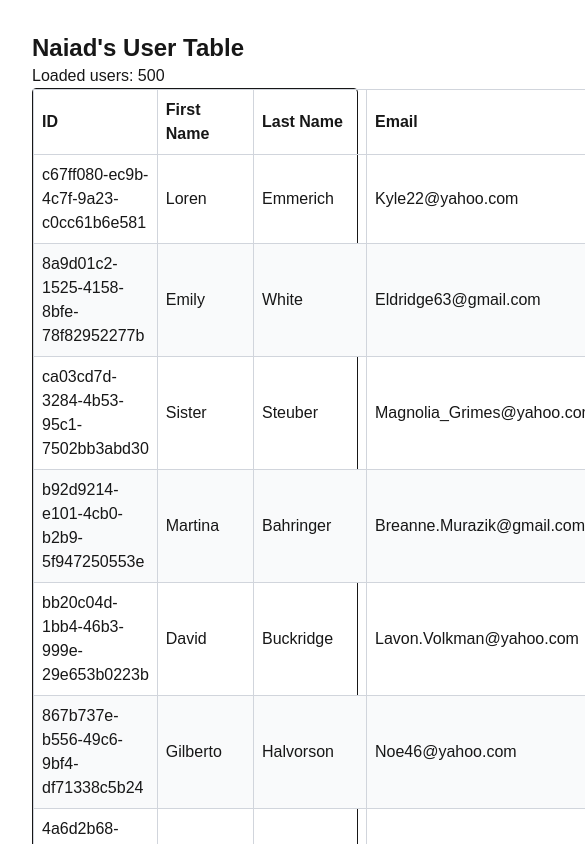
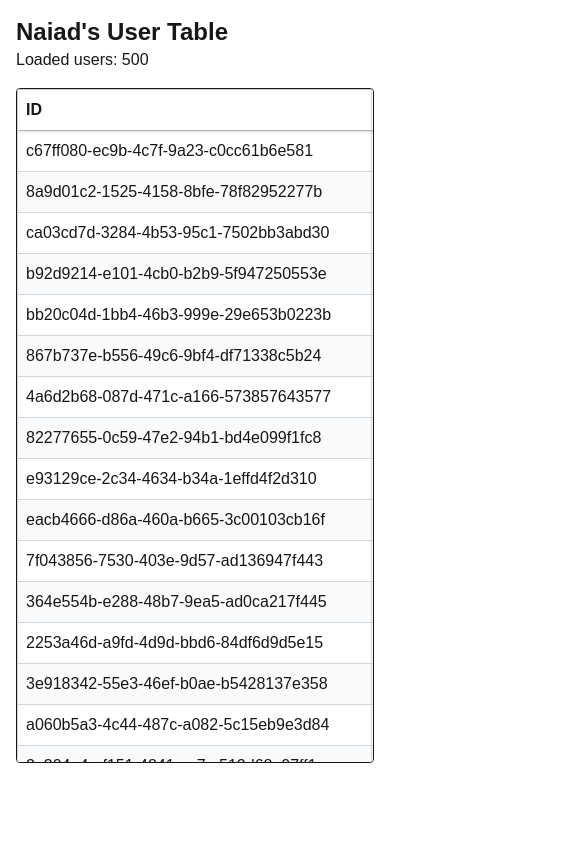
Before and after one commit to naiadbaksh/react-table-nb, a Next.js app: page / in a window 390 px wide. Shown: the top 844 px of the page, 585 px wide, since content can reach past the window. Built offline with nearby package versions, Linux system fonts and the light colour scheme.

Commit message:
modifying design - adding sticky table heads, responsiveness

```diff
--- a/src/app/page.tsx
+++ b/src/app/page.tsx
@@ -26,13 +26,13 @@
   }, []);
 
   return (
-    <main className="p-8">
+    <main className="p-4 sm:p-8">
       <h1 className="text-2xl font-bold">Naiad's User Table</h1>
       <p>Loaded users: {users.length}</p>
 
-      <div className="overflow-auto-max-h max-h-[80vh border rounded">
-        <table className="min-w-full border-collapse border border-gray-300">
-          <thead>
+      <div className="overflow-x-auto max-h-[80vh] border rounded mt-4">
+        <table className="lg:min-w-full min-w-[900px] border-collapse border border-gray-300">
+          <thead className="sticky top-0 bg-white shadow z-10">
             <tr>
               <th className="border border-gray-300 p-2 text-left">ID</th>
               <th className="border border-gray-300 p-2 text-left">
@@ -41,21 +41,26 @@
               <th className="border border-gray-300 p-2 text-left">
                 Last Name
               </th>
-              <th className="border border-gray-300 p-2 text-left">Email</th>
-              <th className="border border-gray-300 p-2 text-left">City</th>
-              <th className="border border-gray-300 p-2 text-left">
+              <th className="hidden sm:table-cell border border-gray-300 p-2 text-left">
+                Email
+              </th>
+              <th className="hidden md:table-cell border border-gray-300 p-2 text-left">
+                City
+              </th>
+              <th className="hidden md:table-cell border border-gray-300 p-2 text-left">
                 Registered Date
               </th>
               <th className="border border-gray-300 p-2 text-left">
                 Full Name
               </th>
-              <th className="border border-gray-300 p-2 text-left">DSR</th>
+              <th className="hidden md:table-cell border border-gray-300 p-2 text-left">
+                DSR
+              </th>
             </tr>
           </thead>
           <tbody>
             {users.map((user) => {
               const fullName = `${user.firstName} ${user.lastName}`;
-
               const daysSinceRegistration = Math.floor(
                 (Date.now() - new Date(user.registeredDate).getTime()) /
                   (1000 * 60 * 60 * 24)
@@ -70,13 +75,17 @@
                   <td className="border border-gray-300 p-2">
                     {user.lastName}
                   </td>
-                  <td className="border border-gray-300 p-2">{user.email}</td>
-                  <td className="border border-gray-300 p-2">{user.city}</td>
-                  <td className="border border-gray-300 p-2">
+                  <td className="hidden sm:table-cell border border-gray-300 p-2">
+                    {user.email}
+                  </td>
+                  <td className="hidden md:table-cell border border-gray-300 p-2">
+                    {user.city}
+                  </td>
+                  <td className="hidden md:table-cell border border-gray-300 p-2">
                     {new Date(user.registeredDate).toLocaleDateString()}
                   </td>
                   <td className="border border-gray-300 p-2">{fullName}</td>
-                  <td className="border border-gray-300 p-2">
+                  <td className="hidden md:table-cell border border-gray-300 p-2">
                     {daysSinceRegistration}
                   </td>
                 </tr>
```
